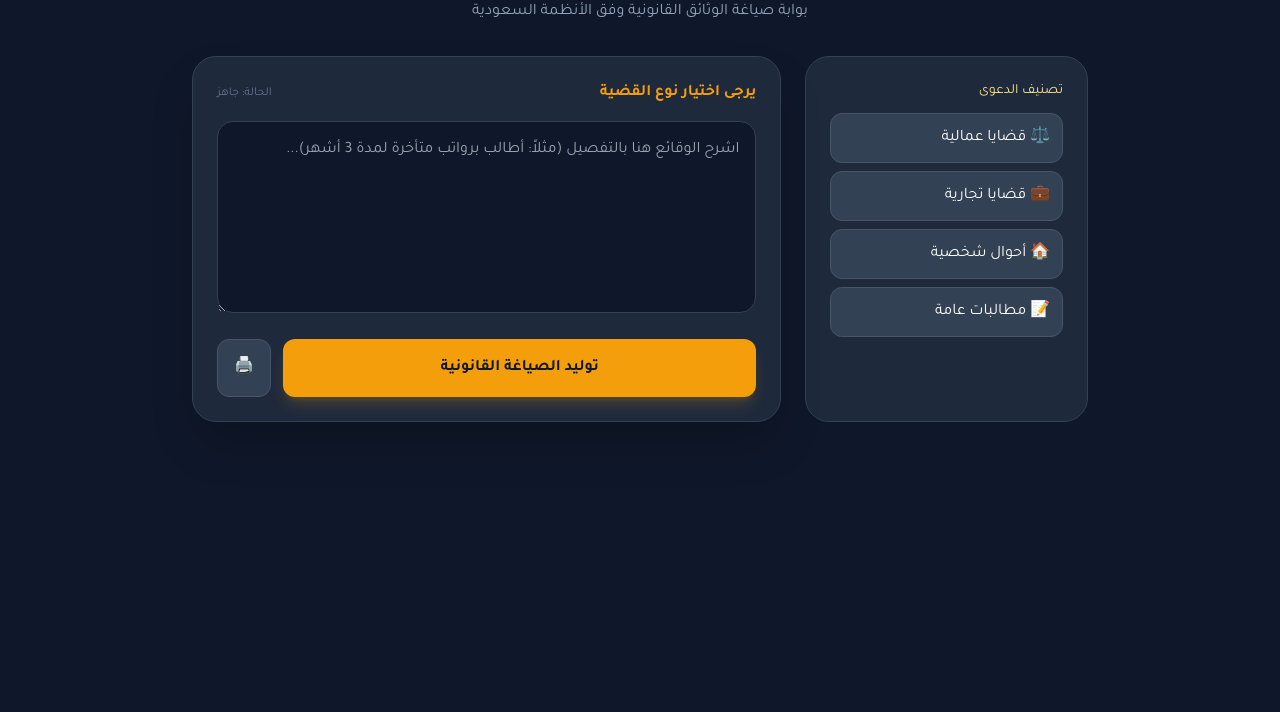
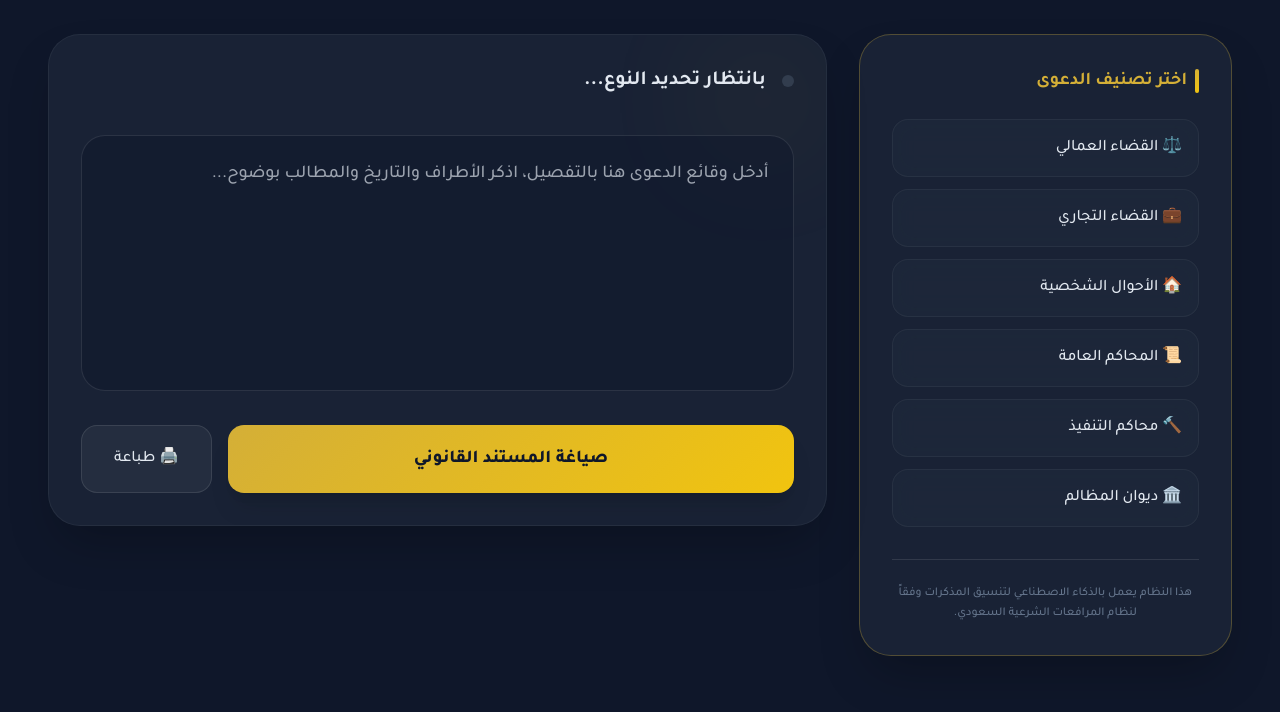
Before and after one commit to anaspppp6-source/saudi-legal-assistant, a plain HTML site: page index.html in a window 1280 px wide. Shown: the part 88-800 px from the top of the page. Drawn offline with nearby package versions, Linux system fonts and the light colour scheme.

Commit message:
Update index.html

```diff
--- a/index.html
+++ b/index.html
@@ -3,91 +3,171 @@
 <head>
     <meta charset="UTF-8">
     <meta name="viewport" content="width=device-width, initial-scale=1.0">
-    <title>المساعد القانوني السعودي المطور</title>
+    <title>منصة المساعد القانوني السعودي | بريميوم</title>
     <script src="https://cdn.tailwindcss.com"></script>
-    <link href="https://fonts.googleapis.com/css2?family=Tajawal:wght@400;700&display=swap" rel="stylesheet">
+    <link href="https://fonts.googleapis.com/css2?family=Tajawal:wght@300;500;700;800&display=swap" rel="stylesheet">
     <style>
-        body { font-family: 'Tajawal', sans-serif; }
-        @media print { .no-print { display: none; } }
+        body { font-family: 'Tajawal', sans-serif; background: #0f172a; }
+        .glass-effect { background: rgba(30, 41, 59, 0.7); backdrop-filter: blur(12px); border: 1px solid rgba(255, 255, 255, 0.1); }
+        .gold-gradient { background: linear-gradient(135deg, #d4af37 0%, #f1c40f 100%); }
+        .text-gold { color: #d4af37; }
+        .border-gold { border-color: rgba(212, 175, 55, 0.3); }
+        .active-category { border-color: #d4af37 !important; background: rgba(212, 175, 55, 0.1) !important; color: #d4af37 !important; }
+        @media print { .no-print { display: none; } body { background: white; color: black; } .print-area { border: none; box-shadow: none; } }
     </style>
 </head>
-<body class="bg-slate-900 text-white min-h-screen p-4 md:p-10">
-    <div class="max-w-4xl mx-auto space-y-8">
+<body class="text-slate-200">
 
-        <div class="text-center space-y-2">
-            <h1 class="text-4xl font-bold text-amber-500 tracking-tight">المساعد القانوني الذكي</h1>
-            <p class="text-slate-400">بوابة صياغة الوثائق القانونية وفق الأنظمة السعودية</p>
+    <nav class="no-print border-b border-white/10 p-4 glass-effect sticky top-0 z-50">
+        <div class="max-w-7xl mx-auto flex justify-between items-center">
+            <div class="flex items-center gap-3">
+                <div class="w-10 h-10 gold-gradient rounded-xl flex items-center justify-center text-slate-900 shadow-lg">
+                    <svg xmlns="http://www.w3.org/2000/svg" class="h-6 w-6" fill="none" viewBox="0 0 24 24" stroke="currentColor font-bold">
+                        <path stroke-linecap="round" stroke-linejoin="round" stroke-width="2" d="M3 6l3 1m0 0l-3 9a5.002 5.002 0 006.001 0M6 7l3 9M6 7l6-2m6 2l3-1m-3 1l-3 9a5.002 5.002 0 006.001 0M18 7l3 9m-3-9l-6-2m0-2v2m0 16V5m0 16H9m3 0h3" />
+                    </svg>
+                </div>
+                <span class="text-xl font-extrabold tracking-tight">نظام <span class="text-gold">العدالة</span> الذكي</span>
+            </div>
+            <div class="text-xs text-slate-400 font-light italic">الإصدار الفاخر 2026</div>
         </div>
+    </nav>
 
-        <div class="grid grid-cols-1 md:grid-cols-3 gap-6">
-            <div class="md:col-span-1 bg-slate-800 p-6 rounded-3xl border border-slate-700 space-y-6 no-print">
+    <main class="max-w-7xl mx-auto p-6 lg:p-12 grid grid-cols-1 lg:grid-cols-12 gap-8">
+
+        <aside class="lg:col-span-4 space-y-6 no-print">
+            <div class="glass-effect p-8 rounded-[2rem] space-y-8 shadow-2xl border-gold">
                 <div>
-                    <label class="block text-sm font-medium mb-3 text-amber-200">تصنيف الدعوى</label>
-                    <div class="grid grid-cols-1 gap-2">
-                        <button onclick="setType('عمالية')" class="type-btn bg-slate-700 hover:bg-amber-500/20 p-3 rounded-xl text-right border border-slate-600 transition-all">⚖️ قضايا عمالية</button>
-                        <button onclick="setType('تجارية')" class="type-btn bg-slate-700 hover:bg-amber-500/20 p-3 rounded-xl text-right border border-slate-600 transition-all">💼 قضايا تجارية</button>
-                        <button onclick="setType('أحوال شخصية')" class="type-btn bg-slate-700 hover:bg-amber-500/20 p-3 rounded-xl text-right border border-slate-600 transition-all">🏠 أحوال شخصية</button>
-                        <button onclick="setType('عامة')" class="type-btn bg-slate-700 hover:bg-amber-500/20 p-3 rounded-xl text-right border border-slate-600 transition-all">📝 مطالبات عامة</button>
+                    <h2 class="text-gold font-bold text-lg mb-6 flex items-center gap-2">
+                        <span class="w-1 h-6 gold-gradient rounded-full"></span>
+                        اختر تصنيف الدعوى
+                    </h2>
+                    <div class="grid grid-cols-1 gap-3">
+                        <button onclick="selectType('عمالية', this)" class="cat-btn w-full text-right p-4 rounded-2xl glass-effect border border-white/5 hover:border-gold transition-all flex justify-between items-center group">
+                            <span>⚖️ القضاء العمالي</span>
+                            <span class="opacity-0 group-hover:opacity-100 text-gold">←</span>
+                        </button>
+                        <button onclick="selectType('تجارية', this)" class="cat-btn w-full text-right p-4 rounded-2xl glass-effect border border-white/5 hover:border-gold transition-all flex justify-between items-center group">
+                            <span>💼 القضاء التجاري</span>
+                            <span class="opacity-0 group-hover:opacity-100 text-gold">←</span>
+                        </button>
+                        <button onclick="selectType('أحوال شخصية', this)" class="cat-btn w-full text-right p-4 rounded-2xl glass-effect border border-white/5 hover:border-gold transition-all flex justify-between items-center group">
+                            <span>🏠 الأحوال الشخصية</span>
+                            <span class="opacity-0 group-hover:opacity-100 text-gold">←</span>
+                        </button>
+                        <button onclick="selectType('حقوقية/عامة', this)" class="cat-btn w-full text-right p-4 rounded-2xl glass-effect border border-white/5 hover:border-gold transition-all flex justify-between items-center group">
+                            <span>📜 المحاكم العامة</span>
+                            <span class="opacity-0 group-hover:opacity-100 text-gold">←</span>
+                        </button>
+                        <button onclick="selectType('تنفيذية', this)" class="cat-btn w-full text-right p-4 rounded-2xl glass-effect border border-white/5 hover:border-gold transition-all flex justify-between items-center group">
+                            <span>🔨 محاكم التنفيذ</span>
+                            <span class="opacity-0 group-hover:opacity-100 text-gold">←</span>
+                        </button>
+                        <button onclick="selectType('إدارية/ديوان المظالم', this)" class="cat-btn w-full text-right p-4 rounded-2xl glass-effect border border-white/5 hover:border-gold transition-all flex justify-between items-center group">
+                            <span>🏛️ ديوان المظالم</span>
+                            <span class="opacity-0 group-hover:opacity-100 text-gold">←</span>
+                        </button>
+                    </div>
+                </div>
+
+                <div class="pt-6 border-t border-white/10">
+                    <p class="text-xs text-slate-500 leading-relaxed text-center">
+                        هذا النظام يعمل بالذكاء الاصطناعي لتنسيق المذكرات وفقاً لنظام المرافعات الشرعية السعودي.
+                    </p>
+                </div>
+            </div>
+        </aside>
+
+        <section class="lg:col-span-8 space-y-8">
+            <div class="glass-effect p-8 rounded-[2rem] shadow-2xl border-white/5 relative overflow-hidden">
+                <div class="absolute top-0 right-0 w-32 h-32 gold-gradient opacity-5 blur-3xl"></div>
+
+                <div class="relative space-y-6">
+                    <div class="flex items-center gap-4 mb-4">
+                        <div id="statusDot" class="w-3 h-3 rounded-full bg-slate-600 animate-pulse"></div>
+                        <h3 id="currentHeader" class="text-xl font-bold">بانتظار تحديد النوع...</h3>
+                    </div>
+
+                    <textarea id="caseInput"
+                        class="w-full bg-slate-900/50 rounded-3xl p-6 text-lg text-white border border-white/10 outline-none focus:border-gold focus:ring-4 focus:ring-gold/10 transition-all h-64 resize-none"
+                        placeholder="أدخل وقائع الدعوى هنا بالتفصيل، اذكر الأطراف والتاريخ والمطالب بوضوح..."></textarea>
+
+                    <div class="flex flex-wrap gap-4 no-print">
+                        <button onclick="generateDraft()" class="flex-1 gold-gradient text-slate-900 font-extrabold py-5 rounded-2xl shadow-xl shadow-gold/20 hover:scale-[1.02] active:scale-95 transition-all text-lg">
+                            صياغة المستند القانوني
+                        </button>
+                        <button onclick="window.print()" class="bg-white/5 hover:bg-white/10 px-8 rounded-2xl border border-white/10 transition-all">
+                            🖨️ طباعة
+                        </button>
                     </div>
                 </div>
             </div>
 
-            <div class="md:col-span-2 bg-slate-800 p-6 rounded-3xl border border-slate-700 shadow-2xl">
-                <div class="space-y-4">
-                    <div class="flex justify-between items-center">
-                        <span id="selectedLabel" class="text-amber-500 font-bold">يرجى اختيار نوع القضية</span>
-                        <span class="text-xs text-slate-500">الحالة: جاهز</span>
+            <div id="resultCard" class="hidden glass-effect rounded-[2rem] border-gold overflow-hidden print-area">
+                <div class="bg-gold/10 p-4 border-b border-gold/20 flex justify-between items-center no-print">
+                    <span class="text-gold font-bold text-sm">المعاينة النهائية للمستند</span>
+                    <button onclick="copyDoc()" class="text-xs bg-gold text-slate-900 px-4 py-2 rounded-full font-bold hover:bg-yellow-400 transition-all">نسخ المحتوى</button>
+                </div>
+                <div id="docContent" class="p-10 text-slate-100 text-lg leading-[2] text-justify whitespace-pre-wrap font-light">
                     </div>
-
-                    <textarea id="caseDetails" class="w-full bg-slate-900 rounded-2xl p-4 text-white h-48 outline-none focus:ring-2 focus:ring-amber-500 border border-slate-700 transition-all" placeholder="اشرح الوقائع هنا بالتفصيل (مثلاً: أطالب برواتب متأخرة لمدة 3 أشهر)..."></textarea>
-
-                    <div class="flex gap-3 no-print">
-                        <button onclick="generateLegalText()" class="flex-1 bg-amber-500 hover:bg-amber-600 text-slate-900 font-bold py-4 rounded-xl shadow-lg shadow-amber-500/20 transition-all">توليد الصياغة القانونية</button>
-                        <button onclick="window.print()" class="bg-slate-700 hover:bg-slate-600 p-4 rounded-xl border border-slate-600">🖨️</button>
-                    </div>
-
-                    <div id="outputCard" class="hidden mt-6 bg-slate-900 rounded-2xl border border-amber-500/30 overflow-hidden transition-all">
-                        <div class="bg-amber-500/10 px-4 py-2 border-b border-amber-500/30 flex justify-between items-center">
-                            <span class="text-amber-500 text-sm font-bold">النص القانوني المقترح</span>
-                            <button onclick="copyText()" class="text-xs bg-amber-500 text-slate-900 px-2 py-1 rounded hover:bg-amber-400">نسخ النص</button>
-                        </div>
-                        <div id="legalResult" class="p-6 text-slate-200 leading-relaxed whitespace-pre-wrap text-lg"></div>
-                    </div>
-                </div>
             </div>
-        </div>
-    </div>
+        </section>
+    </main>
 
     <script>
-        let currentType = "";
+        let selectedCategory = "";
 
-        function setType(type) {
-            currentType = type;
-            document.getElementById('selectedLabel').innerText = "نوع القضية الحالي: " + type;
-            // تمييز الزر المختار
-            document.querySelectorAll('.type-btn').forEach(btn => btn.classList.remove('border-amber-500', 'bg-amber-500/10'));
-            event.currentTarget.classList.add('border-amber-500', 'bg-amber-500/10');
+        function selectType(type, btn) {
+            selectedCategory = type;
+            document.getElementById('currentHeader').innerText = "تجهيز صياغة: دعوى " + type;
+            document.getElementById('statusDot').className = "w-3 h-3 rounded-full bg-gold animate-bounce";
+
+            // Highlight button
+            document.querySelectorAll('.cat-btn').forEach(b => b.classList.remove('active-category'));
+            btn.classList.add('active-category');
         }
 
-        function generateLegalText() {
-            const details = document.getElementById('caseDetails').value;
-            const output = document.getElementById('outputCard');
-            const result = document.getElementById('legalResult');
+        function generateDraft() {
+            const input = document.getElementById('caseInput').value;
+            const card = document.getElementById('resultCard');
+            const content = document.getElementById('docContent');
 
-            if(!currentType) { alert("يرجى اختيار نوع القضية أولاً من القائمة الجانبية"); return; }
-            if(!details) { alert("يرجى كتابة تفاصيل القضية"); return; }
+            if(!selectedCategory) {
+                alert("يرجى اختيار نوع القضية من القائمة اليمنى أولاً.");
+                return;
+            }
+            if(input.length < 10) {
+                alert("يرجى تقديم تفاصيل أكثر للوقائع لضمان جودة الصياغة.");
+                return;
+            }
 
-            output.classList.remove('hidden');
+            card.classList.remove('hidden');
+            window.scrollTo({ top: card.offsetTop - 100, behavior: 'smooth' });
 
-            let legalText = `صاحب الفضيلة رئيس الدائرة ${currentType} المحترم\nالسلام عليكم ورحمة الله وبركاته،،\n\nأتقدم لفضيلتكم بهذه الدعوى ضد المدعى عليه، حيث أن الوقائع تتلخص في: (${details}).\n\nوبناءً عليه، وحيث أن المادة (..) من نظام ${currentType == 'عمالية' ? 'العمل' : 'المرافعات الشرعية'} كفلت حق المطالبة، فإنني أطلب من فضيلتكم الحكم لي بطلباتي أعلاه.\n\nوالله يحفظكم ويرعاكم.`;
+            const date = new Date().toLocaleDateString('ar-SA');
 
-            result.innerText = legalText;
+            let template = `تاريخ المحرر: ${date} م\n\n`;
+            template += `أصحاب الفضيلة رئيس وأعضاء الدائرة بـالمحكمة ${selectedCategory} المحترمين\n`;
+            template += `السلام عليكم ورحمة الله وبركاته، وبعد:،\n\n`;
+            template += `الموضوع: لائحة ادعاء في قضية ${selectedCategory}\n\n`;
+            template += `أتقدم لفضيلتكم بصفتي (مدعي) ضد المدعى عليه/ شركة...................، حيث أن الوقائع تتلخص في الآتي:\n`;
+            template += `----------------------------------------------------------\n`;
+            template += `${input}\n`;
+            template += `----------------------------------------------------------\n\n`;
+            template += `وحيث أن هذا الفعل يمثل مخالفة صريحة للأنظمة المرعية في المملكة العربية السعودية، واستناداً لمبدأ الضرر يزال، فإنني أطلب من فضيلتكم:\n`;
+            template += `1- قيد الدعوى وإبلاغ المدعى عليه.\n`;
+            template += `2- الحكم لي بـ (طلباتي المذكورة أعلاه).\n`;
+            template += `3- إلزام المدعى عليه بكافة أتعاب المحاماة والرسوم القضائية.\n\n`;
+            template += `والله يحفظكم ويسدد خطاكم،،\n\n`;
+            template += `مقدمه: ............................\n`;
+            template += `الهوية: ............................`;
+
+            content.innerText = template;
         }
 
-        function copyText() {
-            const text = document.getElementById('legalResult').innerText;
+        function copyDoc() {
+            const text = document.getElementById('docContent').innerText;
             navigator.clipboard.writeText(text);
-            alert("تم نسخ النص بنجاح!");
+            alert("تم نسخ المستند بنجاح إلى الحافظة.");
         }
     </script>
 </body>
```
